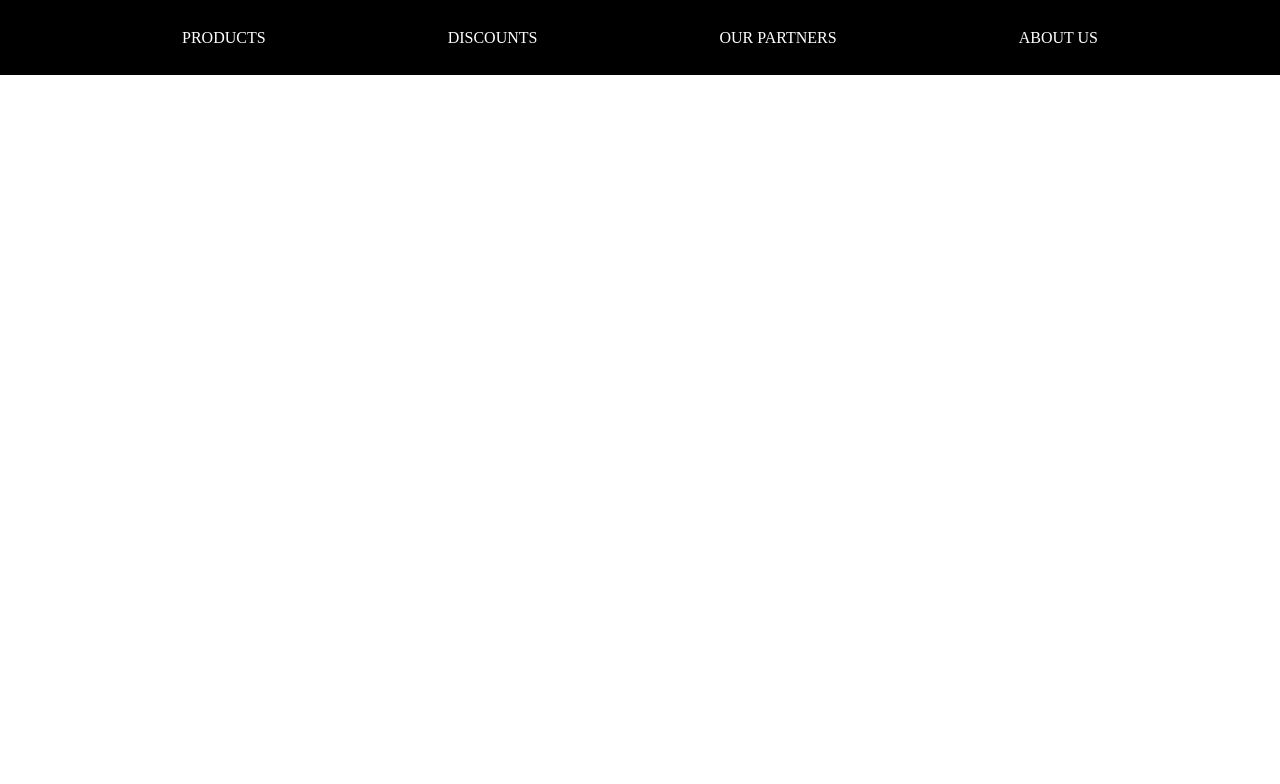
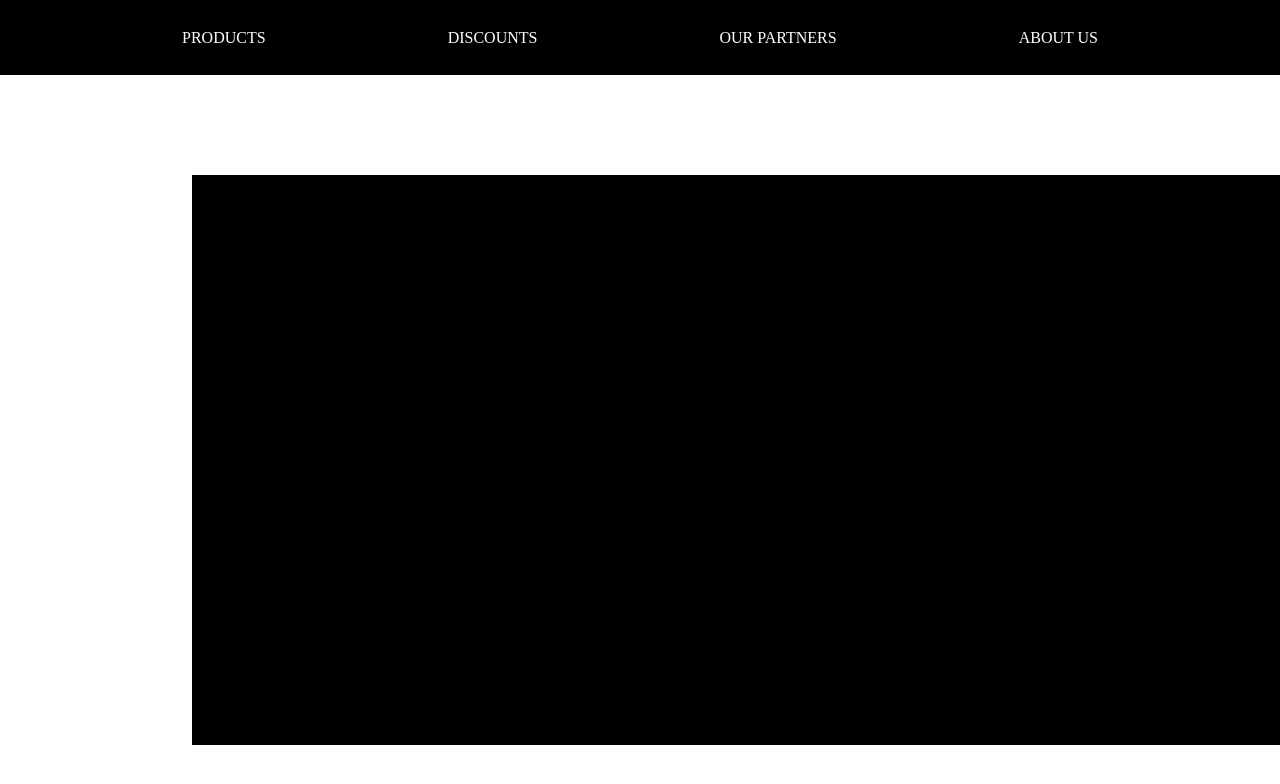
Before and after one commit to DataTsulaia/lesson-8, a plain HTML site: page index.html in a window 1280 px wide. Drawn offline with Linux system fonts and the light colour scheme.

Commit message:
main part of web
added main container in index.html for future, made sizes and get it in center from style.css

```diff
--- a/css/style.css
+++ b/css/style.css
@@ -12,3 +12,10 @@ a{
 .flex-items{
   margin-top: 30px;
 }
+.main-container{
+  width: 1100px;
+  height: 570px;
+  background-color: black;
+  margin-left: 15%;
+  margin-top: 100px;
+}
--- a/index.html
+++ b/index.html
@@ -17,5 +17,10 @@
             <li class="flex-items"><a href="">ABOUT US</a></li>
         </ul>
     </header>
+    <div>
+        <nav class="main-container">
+            <p></p>
+        </nav>
+    </div>
 </body>
 </html>
```
